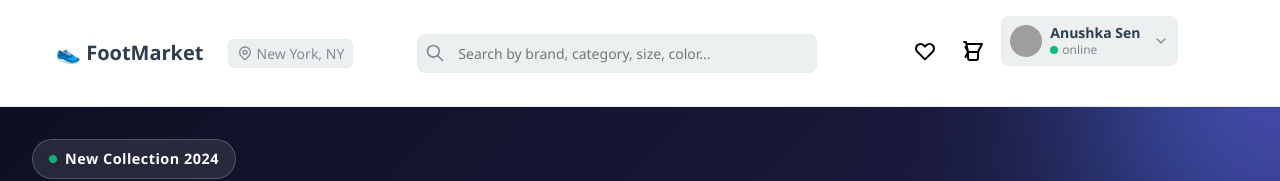
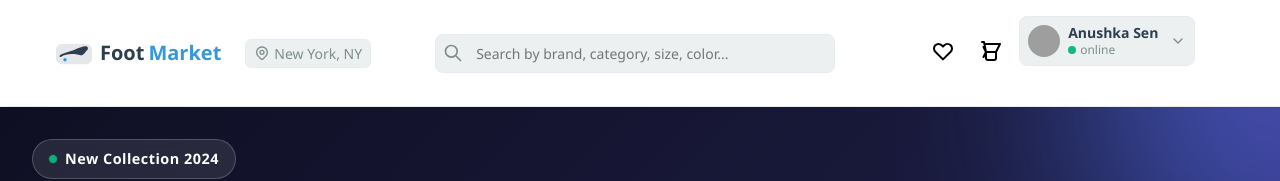
Before and after one commit to rumpa92/Footwear, a Vue app: page / in a window 1280 px wide. Shown: the top 181 px of the page. Built offline with nearby package versions, Linux system fonts and the light colour scheme; grey boxes are pictures that could not be loaded.

Commit message:
Replace logo with improved SVG mark and styles
cgen-2cae9322b2934f0c8a24907f38a29a2b

```diff
--- a/src/components/layout/Header.vue
+++ b/src/components/layout/Header.vue
@@ -3,8 +3,13 @@
     <div class="container">
       <div class="header-content">
         <!-- Logo -->
-        <router-link to="/" class="logo">
-          <span class="logo-text">👟 FootMarket</span>
+        <router-link to="/" class="logo" aria-label="FootMarket home">
+          <svg class="logo-mark" viewBox="0 0 64 64" xmlns="http://www.w3.org/2000/svg" role="img" aria-hidden="true">
+            <rect width="64" height="36" x="0" y="16" rx="10" fill="var(--primary-color)" opacity="0.12" />
+            <path d="M10 38c6-4 20-6 34-2 4 1 8-6 12-10 2-2 0-6-3-6-6 0-14 4-20 6-8 3-20 6-25 9-3 2-2 6 2 3z" fill="var(--primary-color)" />
+            <circle cx="16" cy="44" r="3" fill="var(--accent-color)" />
+          </svg>
+          <span class="logo-text"><span class="logo-name">Foot</span><span class="logo-accent">Market</span></span>
         </router-link>
 
         <!-- Location -->
@@ -323,10 +328,36 @@ export default {
   min-width: 140px;
 }
 
+.logo {
+  display: flex;
+  align-items: center;
+  gap: 0.5rem;
+  text-decoration: none;
+}
+
+.logo-mark {
+  width: 36px;
+  height: 36px;
+  flex-shrink: 0;
+}
+
 .logo-text {
   font-size: var(--font-size-xl);
   font-weight: var(--font-weight-bold);
-  color: var(--primary-color);
+  color: var(--text-primary);
+  display: inline-flex;
+  align-items: baseline;
+  gap: 0.25rem;
+}
+
+.logo-name { color: var(--text-primary); }
+.logo-accent { color: var(--accent-color); font-weight: var(--font-weight-bold); }
+
+.logo:hover .logo-mark path,
+.logo:hover .logo-mark rect,
+.logo:hover .logo-mark circle {
+  opacity: 0.95;
+  transform-origin: center;
 }
 
 .location-display {
```
